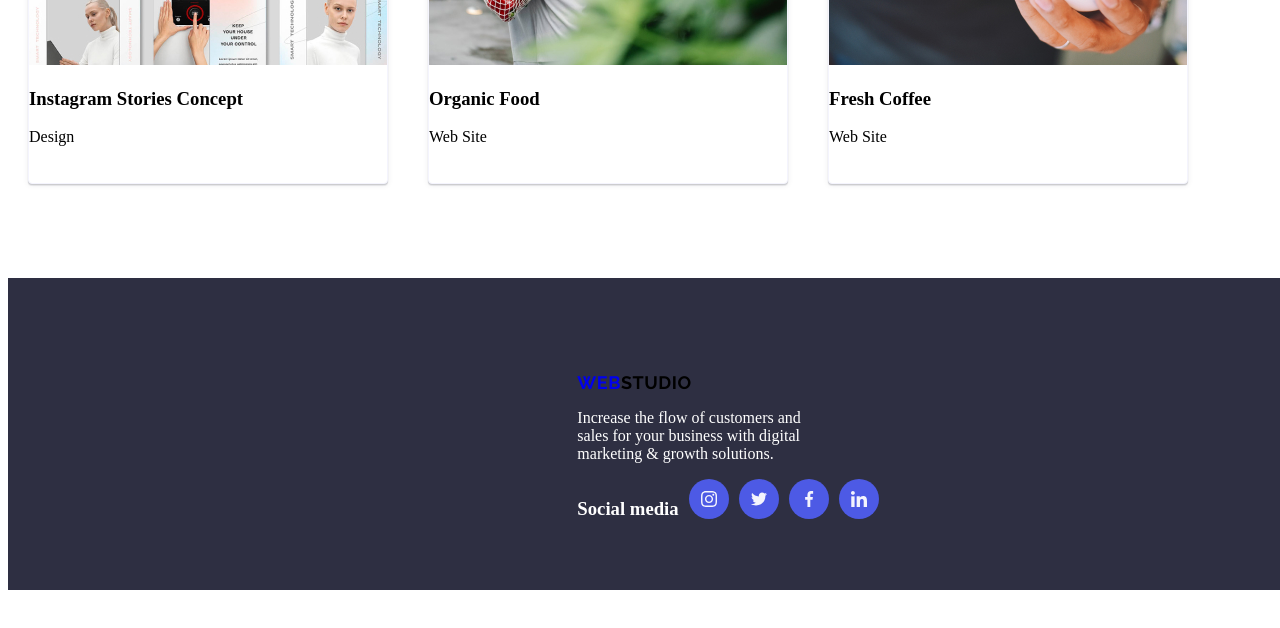
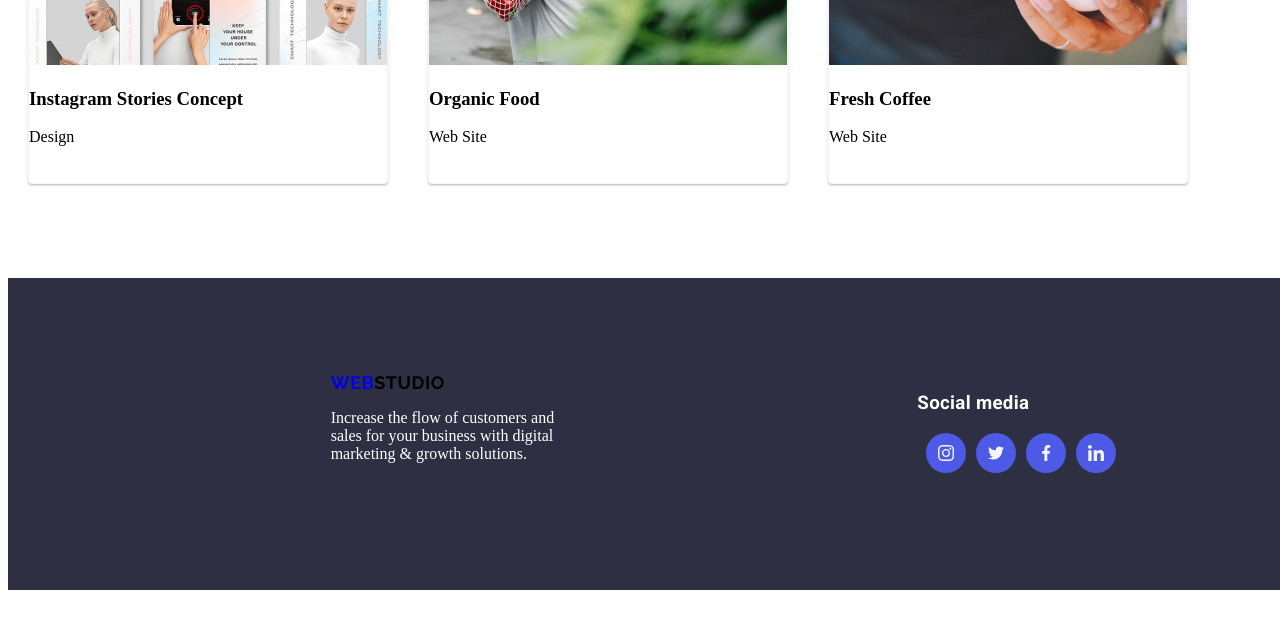
Before and after one commit to ciprianbpc/goit-markup-hw-05, a plain HTML site: page portofoliu.html in a window 1280 px wide. Shown: the part 1720-2348 px from the top of the page. Drawn offline with Linux system fonts and the light colour scheme.

Commit message:
rectificari portofoliu

```diff
--- a/portofoliu.html
+++ b/portofoliu.html
@@ -171,15 +171,17 @@
                 </div>
             </div>
         </div>
-        <footer class="footer">
-            <div class="footer-content">
+        <div class="footer">
+            <div class="footer-text">
                 <a href="WebStudio" class="text-logo">Web</a>
                 <p>Increase the flow of customers and<br> sales for your business with digital <br> marketing &
                     growth
                     solutions.
                 </p>
+            </div>
+            <div class="social">
+                <h3>Social media</h3>
                 <div class="icons-list">
-                    <h3>Social media</h3>
                     <a href="https://www.instagram.com/" target="_blank" class="icon" aria-label="instagram-link">
                         <svg>
                             <use href="./icons/symbol-defs.svg#icon-instagram">
@@ -206,7 +208,8 @@
                     </a>
                 </div>
             </div>
-        </footer>
+        </div>
+
     </div>
 
 </body>
```
